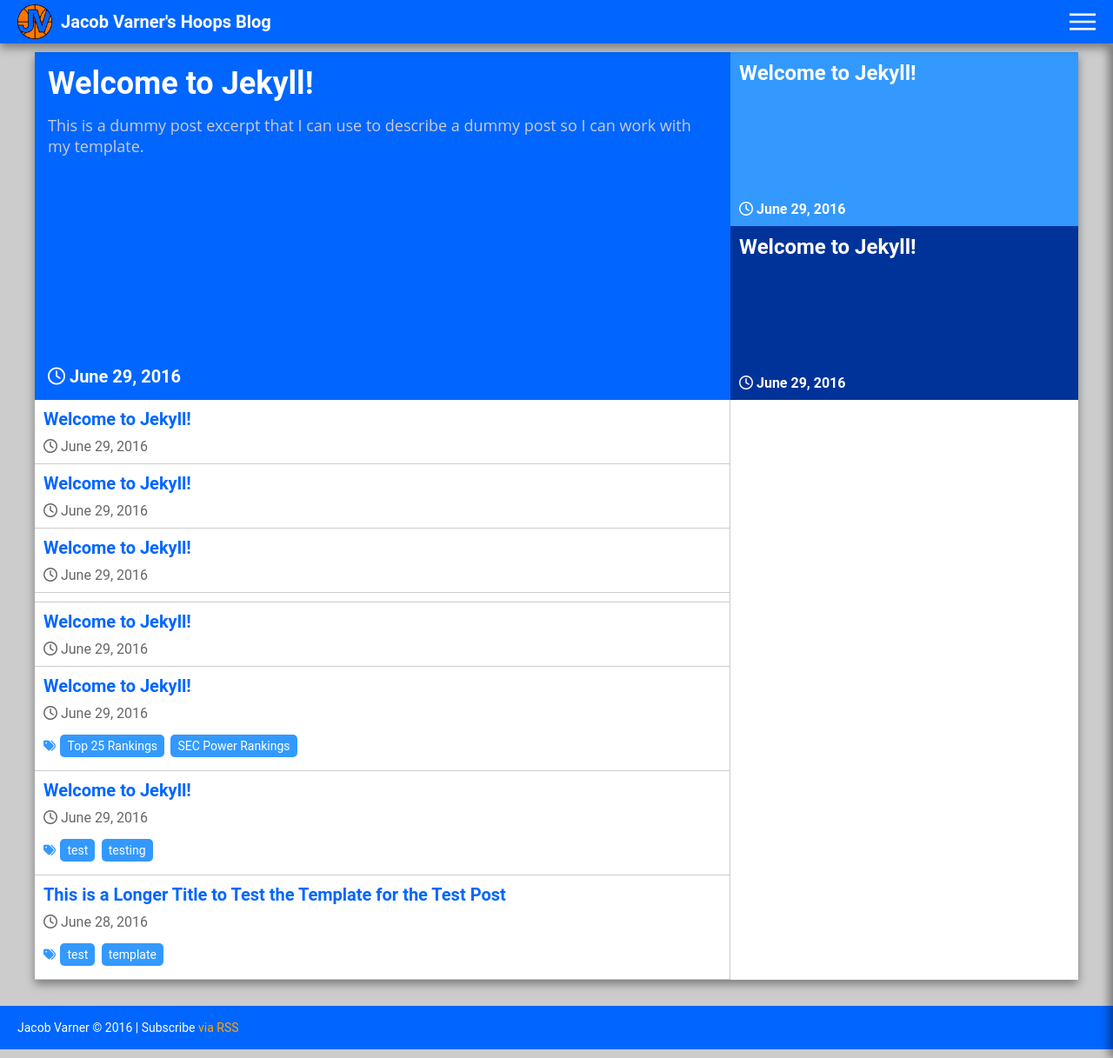
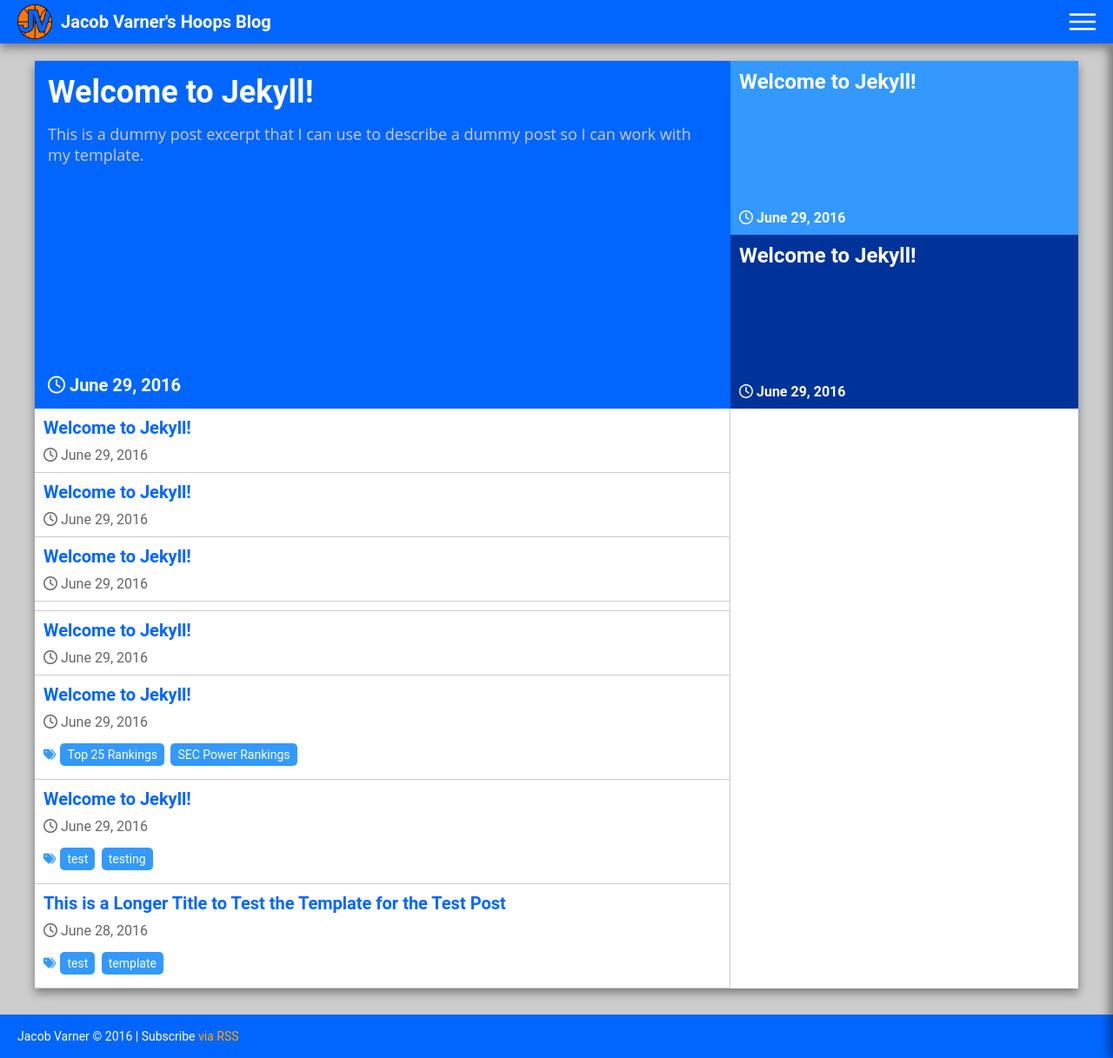
Before and after one commit to jacobvarner/hoops-blog, a Jekyll site: the page built from index.html, in a window 1280 px wide and 1217 px high. Shown: the whole window at 87% size. Built offline with Jekyll 4.4.1, drawn with Linux system fonts in a browser that asks for light colours; nearby versions of some CDN libraries.

Commit message:
Added plugins for Github Pages.

```diff
--- a/Gemfile
+++ b/Gemfile
@@ -5,4 +5,6 @@ gem 'jekyll', '3.1.6'
 group :jekyll_plugins do
   gem 'jekyll-feed'
   gem 'jekyll-seo-tag'
+  gem 'github-pages'
+  gem 'jekyll-sass-converter'
 end
--- a/css/main.sass
+++ b/css/main.sass
@@ -73,7 +73,7 @@ header
 
   .ad-top-wrapper
     overflow: auto
-    margin-top: 50px
+    margin: 60px 0 10px
     width: calc(100% - 300px)
     //transition: width 0.3s ease-in
     //-webkit-transition: width 0.3s ease-in
@@ -83,16 +83,7 @@ header
 
     .ad-top
       display: block
-      margin: 10px auto
-      width: 1200px
-      //margin-left: 50%
-      //transform: translateX(-50%)
-
-      @media only screen and (max-width: 1240px)
-        width: calc(100% - 40px)
-
-      @media only screen and (max-width: 600px)
-        width: 100%
+      margin: 0 auto
 
 /////////////
 // SIDEBAR //
```
Also changed, not shown: Gemfile.lock.
